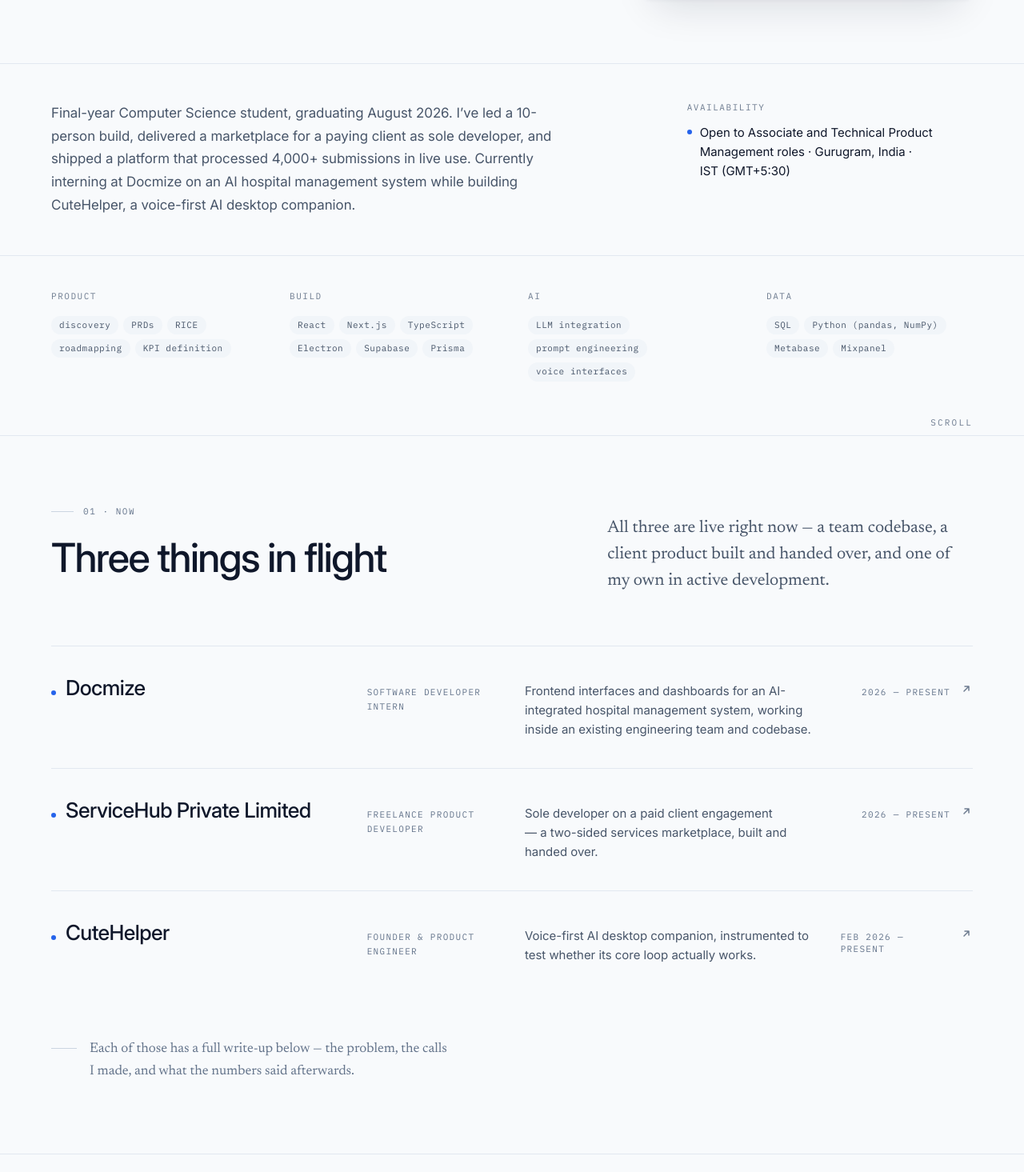
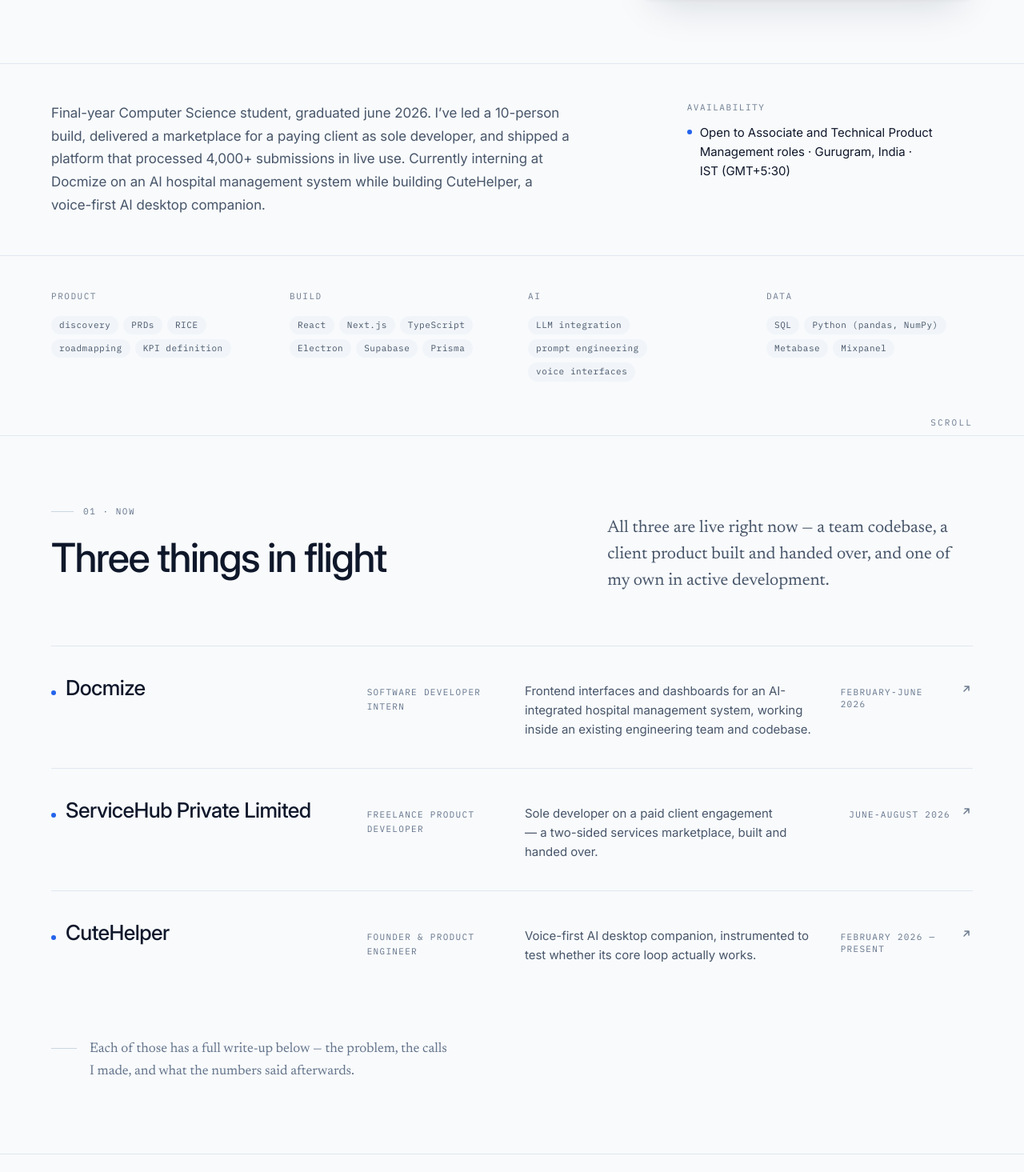
Before and after one commit to ShivamSharma6214/PM-portfolio, a Next.js app: page / in a window 1280 px wide. Shown: the part 745-2210 px from the top of the page at 80% size. Built offline with nearby package versions, Linux system fonts and the light colour scheme.

Commit message:
fixed old data

```diff
--- a/src/content/about.ts
+++ b/src/content/about.ts
@@ -52,4 +52,4 @@
   },
 ];
 
-export const personalNote = "Based in Gurugram, Haryana. Graduating August 2026.";
+export const personalNote = "Based in Gurugram, Haryana. Graduated June 2026.";
--- a/src/content/currently.ts
+++ b/src/content/currently.ts
@@ -13,7 +13,7 @@
 export const currently: readonly CurrentlyEntry[] = [
   {
     name: "Docmize",
-    period: "2026 — Present",
+    period: "february-june 2026",
     role: "Software Developer Intern",
     summary:
       "Frontend interfaces and dashboards for an AI-integrated hospital management system, working inside an existing engineering team and codebase.",
@@ -22,7 +22,7 @@
   },
   {
     name: "ServiceHub Private Limited",
-    period: "2026 — Present",
+    period: "june-august 2026",
     role: "Freelance Product Developer",
     summary:
       "Sole developer on a paid client engagement — a two-sided services marketplace, built and handed over.",
@@ -31,7 +31,7 @@
   },
   {
     name: "CuteHelper",
-    period: "Feb 2026 — Present",
+    period: "february 2026 — present",
     role: "Founder & Product Engineer",
     summary:
       "Voice-first AI desktop companion, instrumented to test whether its core loop actually works.",
--- a/src/content/hero.ts
+++ b/src/content/hero.ts
@@ -12,7 +12,7 @@
   headlineLines: ["I write the PRD,", "then I ship it."],
   subheadline:
     "Builder-PM working on AI-first products — discovery and PRDs through hands-on development, then instrumentation of what users actually did.",
-  lede: "Final-year Computer Science student, graduating August 2026. I’ve led a 10-person build, delivered a marketplace for a paying client as sole developer, and shipped a platform that processed 4,000+ submissions in live use. Currently interning at Docmize on an AI hospital management system while building CuteHelper, a voice-first AI desktop companion.",
+  lede: "Final-year Computer Science student, graduated june 2026. I’ve led a 10-person build, delivered a marketplace for a paying client as sole developer, and shipped a platform that processed 4,000+ submissions in live use. Currently interning at Docmize on an AI hospital management system while building CuteHelper, a voice-first AI desktop companion.",
   /** Four cells, mono, no icons. This is the 12-second read. */
   proof: [
     { value: "4", label: "products built end to end" },
--- a/src/content/profile.ts
+++ b/src/content/profile.ts
@@ -9,7 +9,7 @@
   locationShort: "Gurugram, India · IST",
   graduating: "Expected August 2026",
   siteUrl: "https://shivam-sharma-portfolio-theta.vercel.app",
-  resumeHref: "/Shivam-Sharma-Product-Manager-Resume.pdf",
+  resumeHref: "/Shivam_Sharma_PM_Resume_Accurate_Title.pdf",
   links: {
     linkedin: "https://linkedin.com/in/shivamsharma6214",
     github: "https://github.com/ShivamSharma6214",
```
Also changed, not shown: 2 other files (tests, documents, lock files or other folders).
